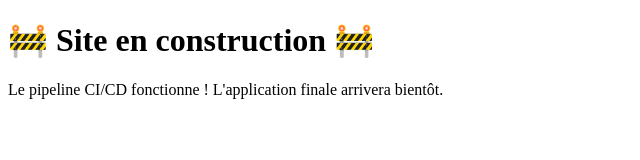
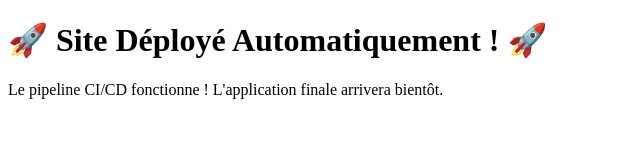
Before and after one commit to firstged/tp-devops-pipeline, a website: page app/index.html in a window 1280 px wide. Shown: the whole page, without its empty margins (0-640 px from the left). Drawn offline with Linux system fonts and the light colour scheme.

Commit message:
feat: mise a jour du titre et activation du cd render

```diff
--- a/app/index.html
+++ b/app/index.html
@@ -6,7 +6,7 @@
 </head>
 
 <body>
-    <h1>🚧 Site en construction 🚧</h1>
+    <h1>🚀 Site Déployé Automatiquement ! 🚀</h1>
     <p>Le pipeline CI/CD fonctionne ! L'application finale arrivera bientôt.</p>
 </body>
 
```
Also changed, not shown: .github/workflows/cd.yml.
